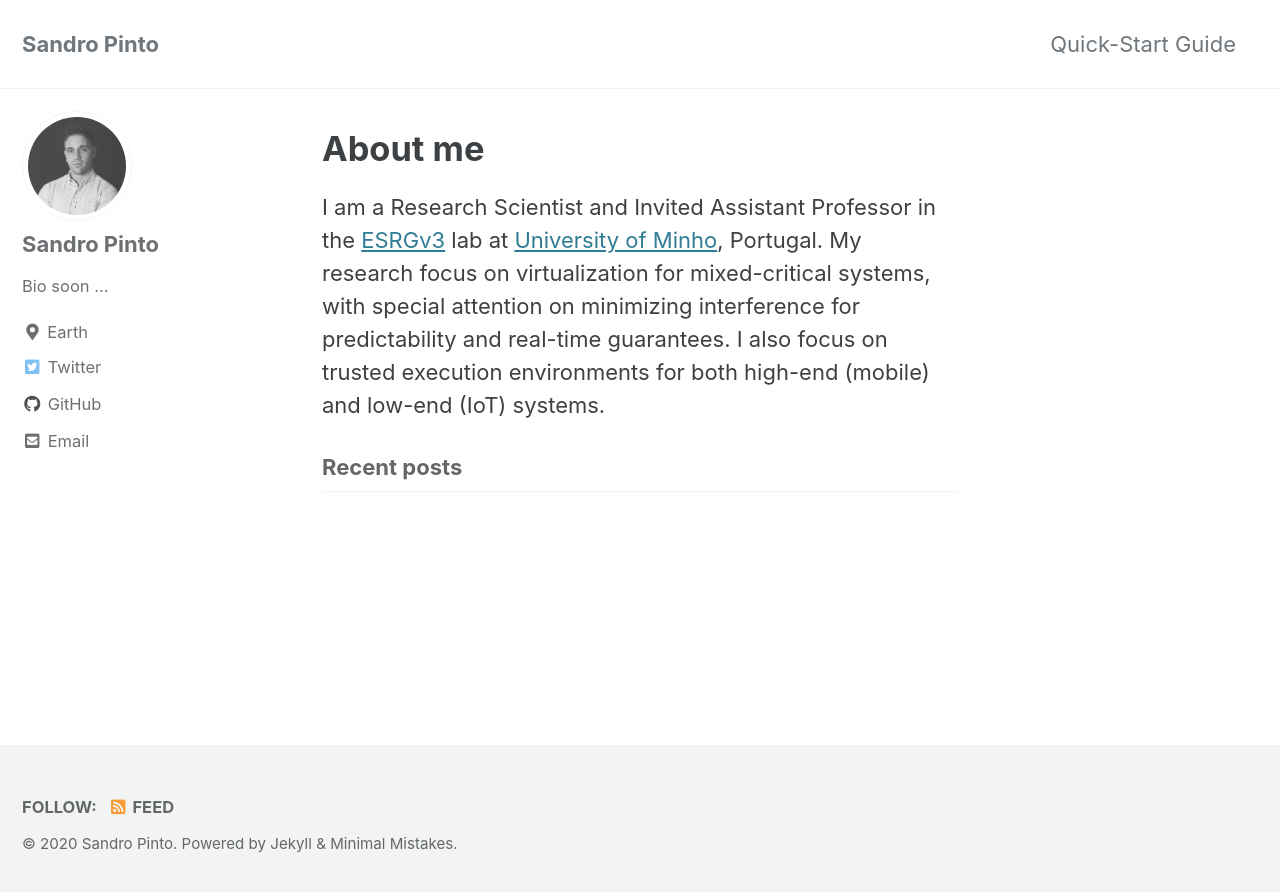
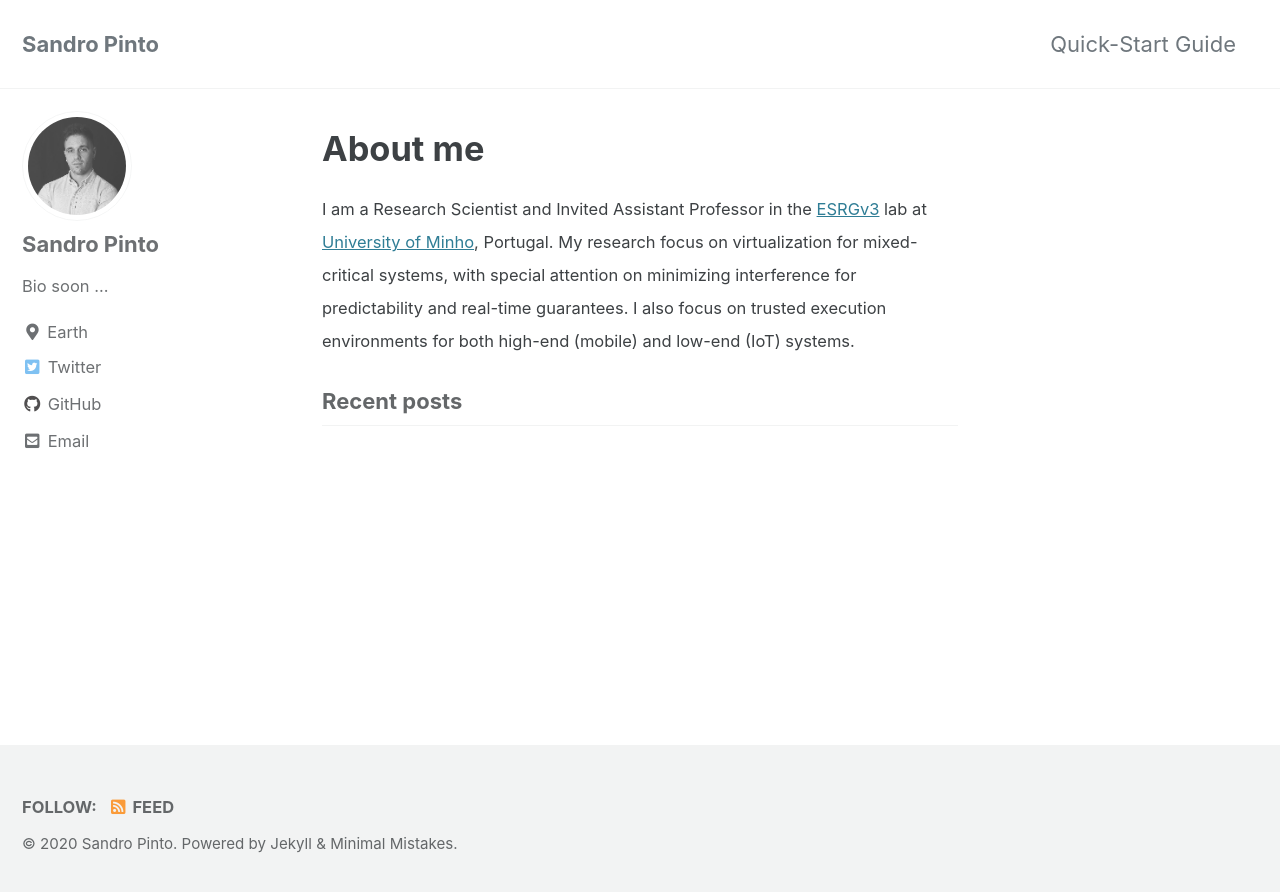
Before and after one commit to sandro2pinto/sandro2pinto.github.io, a Jekyll site: the page built from index.html, in a window 1280 px wide. Shown: the top 892 px of the page. Built offline with Jekyll 4.4.1, drawn with Linux system fonts in a browser that asks for light colours; cached includes are drawn as plain includes; the list of posts is cut into pages by our own code.

Commit message:
Customize bio text size

```diff
--- a/index.html
+++ b/index.html
@@ -4,9 +4,9 @@ author_profile: true
 ---
 
 <h1 id="about-me">About me</h1>
-<p>I am a Research Scientist and Invited Assistant Professor in the <a href="https://">ESRGv3</a>
+<p><small>I am a Research Scientist and Invited Assistant Professor in the <a href="https://">ESRGv3</a>
     lab at <a href="https://www.uminho.pt">University of Minho</a>, Portugal.
     My research focus on virtualization for mixed-critical systems, with special attention on
     minimizing interference for predictability and real-time guarantees. I also focus on
     trusted execution environments for both high-end (mobile) and low-end (IoT) systems.
-</p>
+</small></p>
```
